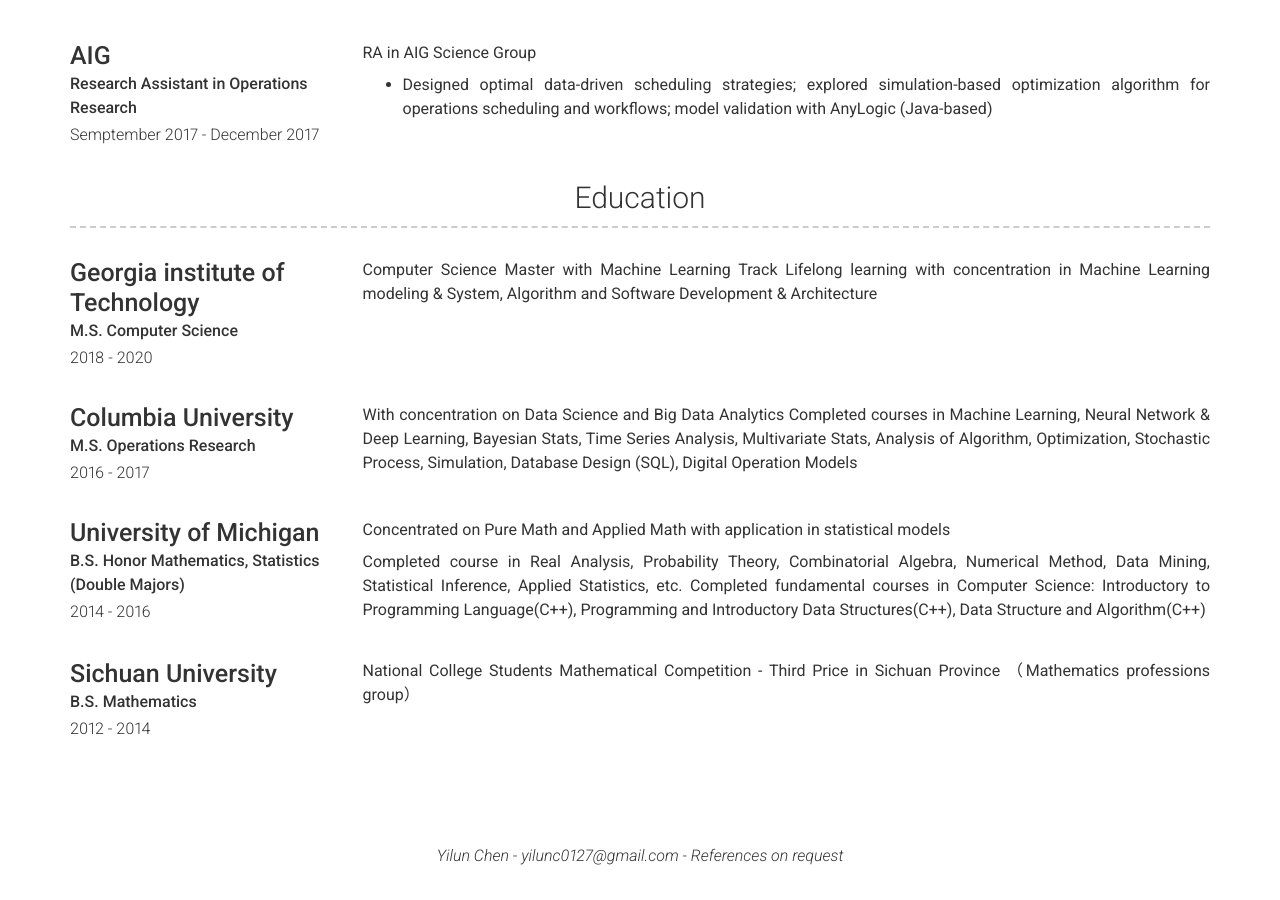
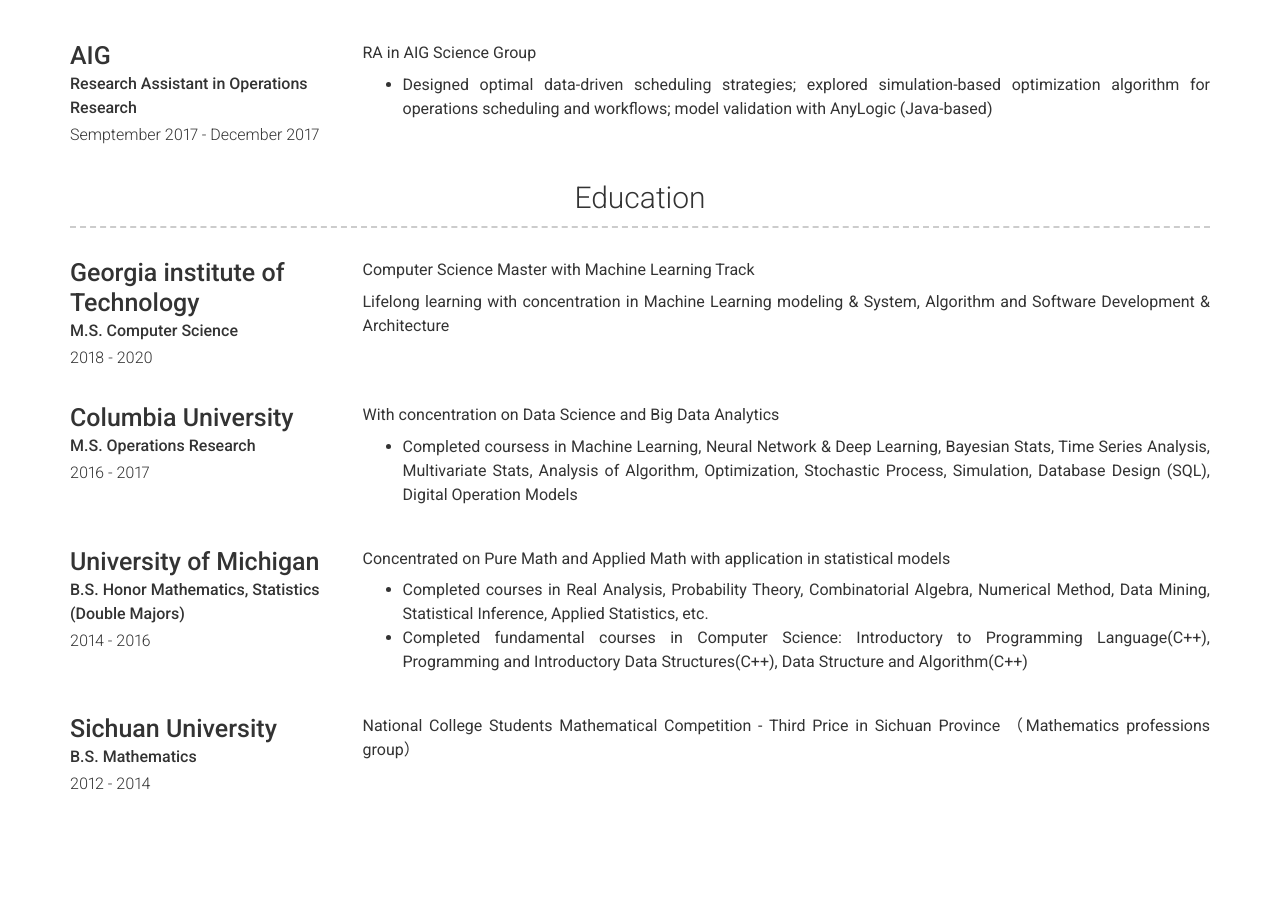
Before and after one commit to yilunchen27/yilunchen27.github.io, a Jekyll site: the page built from index.md, in a window 1280 px wide and 900 px high, scrolled down 1177 px. Built offline with Jekyll 4.4.1, drawn with Linux system fonts in a browser that asks for light colours; nearby versions of some CDN libraries; before the commit the page ends 2053 px from its top, so only the background shows below that.

```diff
--- a/_data/education.yml
+++ b/_data/education.yml
@@ -5,6 +5,7 @@
   qualification: M.S. Computer Science
   description: | # this will include new lines to allow paragraphs
     Computer Science Master with Machine Learning Track
+
     Lifelong learning with concentration in Machine Learning modeling & System, Algorithm and Software Development & Architecture
 
 - layout: left
@@ -13,7 +14,7 @@
   qualification: M.S. Operations Research
   description: | # this will include new lines to allow paragraphs
     With concentration on Data Science and Big Data Analytics
-    Completed courses in Machine Learning, Neural Network & Deep Learning, Bayesian Stats, Time Series Analysis, Multivariate Stats, Analysis of Algorithm, Optimization, Stochastic Process, Simulation, Database Design (SQL), Digital Operation Models
+    - Completed coursess in Machine Learning, Neural Network & Deep Learning, Bayesian Stats, Time Series Analysis, Multivariate Stats, Analysis of Algorithm, Optimization, Stochastic Process, Simulation, Database Design (SQL), Digital Operation Models
 
 - layout: left
   name: University of Michigan
@@ -21,9 +22,8 @@
   qualification: B.S. Honor Mathematics, Statistics (Double Majors)
   description: | # this will include new lines to allow paragraphs
     Concentrated on Pure Math and Applied Math with application in statistical models
-
-    Completed course in Real Analysis, Probability Theory, Combinatorial Algebra, Numerical Method, Data Mining, Statistical Inference, Applied Statistics, etc.
-    Completed fundamental courses in Computer Science: Introductory to Programming Language(C++), Programming and Introductory Data Structures(C++), Data Structure and Algorithm(C++)
+    - Completed courses in Real Analysis, Probability Theory, Combinatorial Algebra, Numerical Method, Data Mining, Statistical Inference, Applied Statistics, etc.
+    - Completed fundamental courses in Computer Science: Introductory to Programming Language(C++), Programming and Introductory Data Structures(C++), Data Structure and Algorithm(C++)
 
 - layout: left
   name: Sichuan University
```
